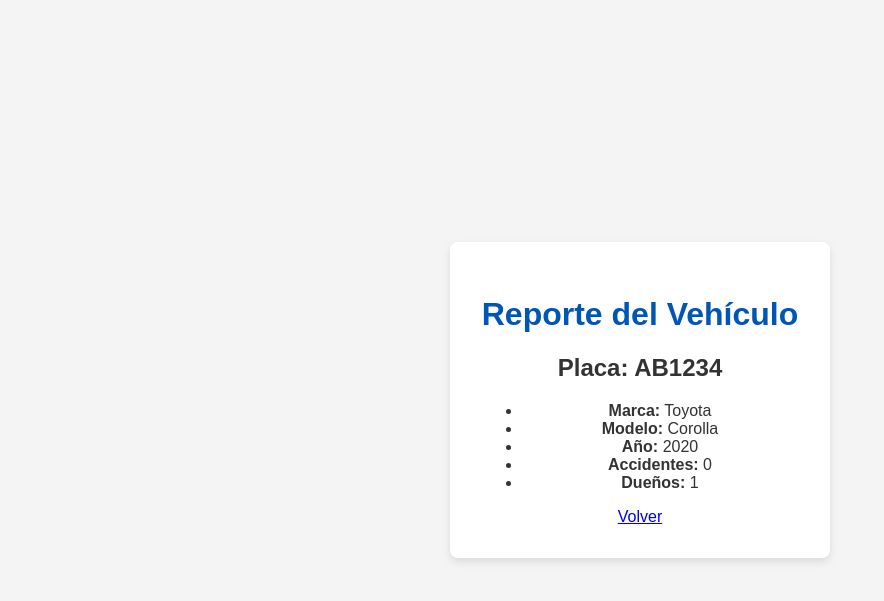
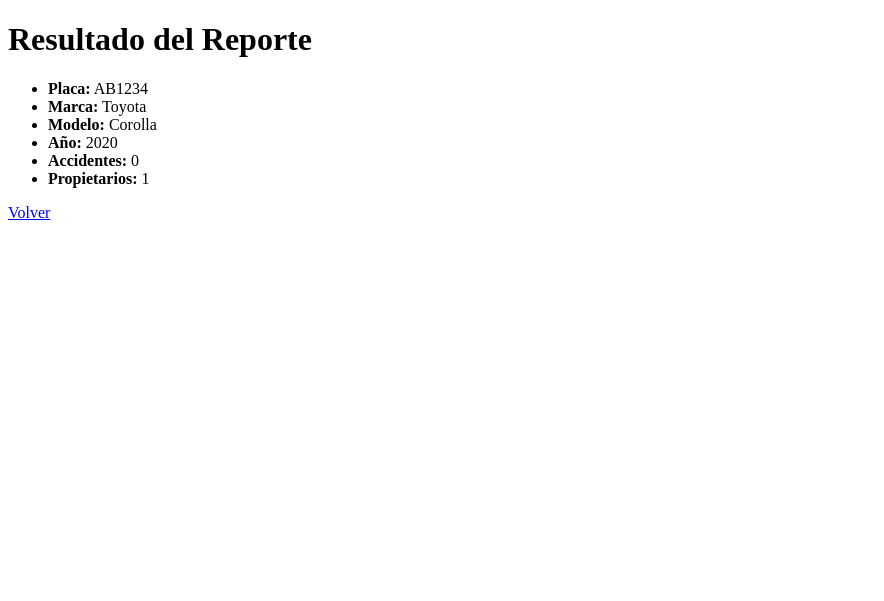
Before and after one commit to eagleevolutioncorp/TEST, a Flask app: template templates/report.html in a window 1280 px wide. Shown: the top 601 px of the page, without its empty margins (0-884 px from the left). Run offline with Flask 3, Linux system fonts and the light colour scheme; the template is opened without the code that fills it: values that come from a table or form of the project are taken from there, others are empty.

Commit message:
Update report.html
update report

```diff
--- a/templates/report.html
+++ b/templates/report.html
@@ -1,23 +1,22 @@
 <!DOCTYPE html>
-<html lang="en">
+<html>
 <head>
-    <meta charset="UTF-8">
-    <meta name="viewport" content="width=device-width, initial-scale=1.0">
-    <title>Reporte del Vehículo - Carfax Panamá</title>
-    <link rel="stylesheet" href="{{ url_for('static', filename='style.css') }}">
+    <title>Reporte del Vehículo</title>
 </head>
 <body>
-    <div class="container">
-        <h1>Reporte del Vehículo</h1>
-        <h2>Placa: {{ report.plate }}</h2>
+    <h1>Resultado del Reporte</h1>
+    {% if report %}
         <ul>
+            <li><strong>Placa:</strong> {{ report.plate }}</li>
             <li><strong>Marca:</strong> {{ report.make }}</li>
             <li><strong>Modelo:</strong> {{ report.model }}</li>
             <li><strong>Año:</strong> {{ report.year }}</li>
             <li><strong>Accidentes:</strong> {{ report.accidents }}</li>
-            <li><strong>Dueños:</strong> {{ report.owners }}</li>
+            <li><strong>Propietarios:</strong> {{ report.owners }}</li>
         </ul>
-        <a href="/">Volver</a>
-    </div>
+    {% else %}
+        <p>No se encontró ningún vehículo con esa placa.</p>
+    {% endif %}
+    <p><a href="/">Volver</a></p>
 </body>
 </html>
```
